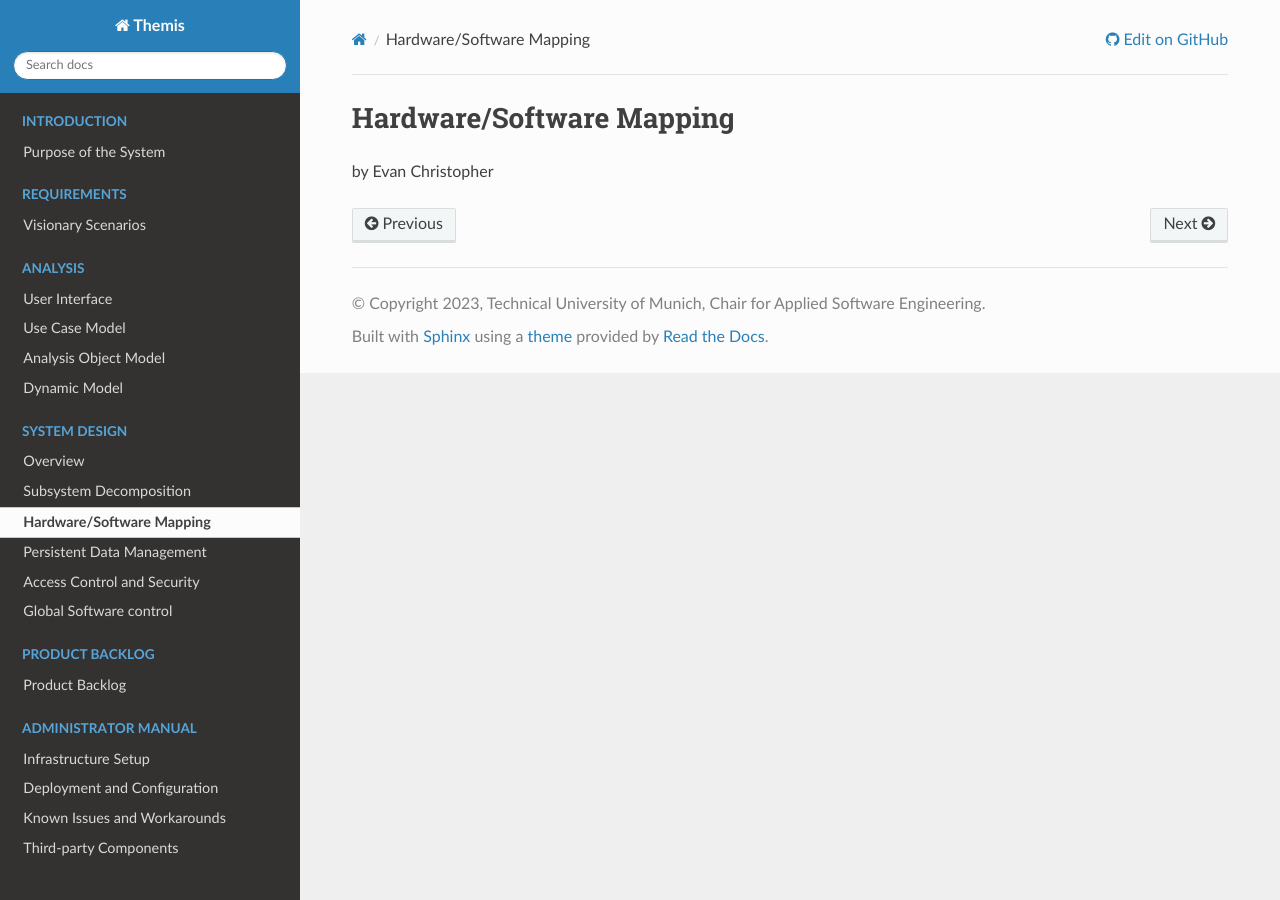
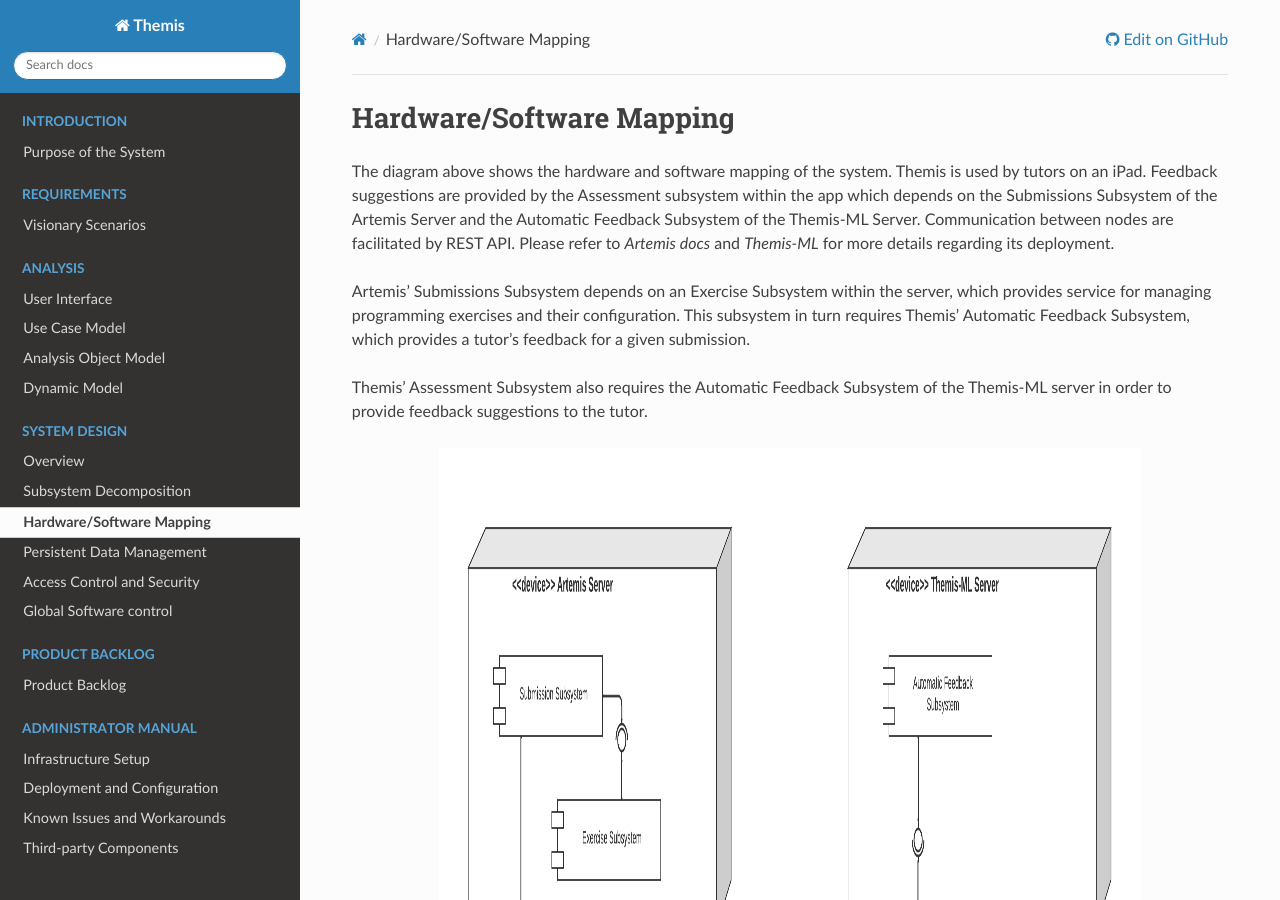
Before and after one commit to ls1intum/Themis, a Sphinx documentation site: the page built from docs/system/hw-sw-mapping.rst, in a window 1280 px wide and 900 px high. Built offline with Sphinx 7.4.7 and the Read the Docs theme 2.0.0, drawn with Linux system fonts in a browser that asks for light colours.

Commit message:
add hardware software mapping description

```diff
--- a/docs/system/hw-sw-mapping.rst
+++ b/docs/system/hw-sw-mapping.rst
@@ -1,4 +1,28 @@
 Hardware/Software Mapping
 ===========================================
 
-by Evan Christopher
+The diagram above shows the hardware and software mapping of the system.
+Themis is used by tutors on an iPad. Feedback suggestions are provided by the Assessment subsystem within the app which depends
+on the Submissions Subsystem of the Artemis Server and the Automatic Feedback Subsystem of the Themis-ML Server.
+Communication between nodes are facilitated by REST API.
+Please refer to `Artemis docs` and `Themis-ML` for more details regarding its deployment.
+
+Artemis' Submissions Subsystem depends on an Exercise Subsystem within the server,
+which provides service for managing programming exercises and their configuration.
+This subsystem in turn requires Themis' Automatic Feedback Subsystem,
+which provides a tutor's feedback for a given submission.
+
+Themis' Assessment Subsystem also requires the Automatic Feedback Subsystem of the Themis-ML server in order to provide feedback suggestions to the tutor.
+
+
+.. figure:: ../images/deployment_diagram.png
+   :scale: 80 %
+   :alt: Deployment diagram of Themis
+   :align: center
+   :width: 100%
+
+   *Deployment overview*
+
+
+.. _Artemis docs: https://docs.artemis.cit.tum.de/dev/system-design/#deployment
+.. _Themis-ML: TODO
```
